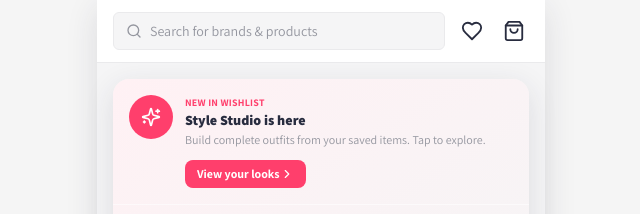
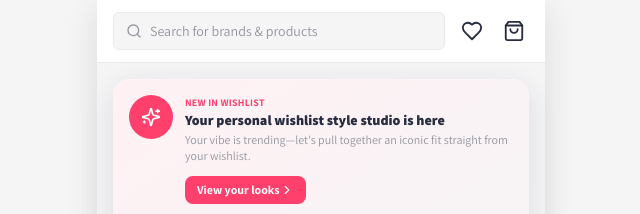
Before and after one commit to swetapadmaswain/Myntra-mvp, a React (Vite) app: page / in a window 1280 px wide. Shown: the top 214 px of the page, without its empty margins (319-959 px from the left). Built offline with nearby package versions, Linux system fonts and the light colour scheme.

Commit message:
Update Style Studio nudge card copy on homepage

```diff
--- a/src/pages/HomePage.jsx
+++ b/src/pages/HomePage.jsx
@@ -48,10 +48,10 @@
             New in Wishlist
           </p>
           <h2 className="text-sm font-extrabold leading-5 text-myntra-dark">
-            Style Studio is here
+            Your personal wishlist style studio is here
           </h2>
           <p className="mt-0.5 text-xs leading-4 text-myntra-grey">
-            Build complete outfits from your saved items. Tap to explore.
+            Your vibe is trending—let's pull together an iconic fit straight from your wishlist.
           </p>
           <button
             onClick={() => navigate('/wishlist')}
```
